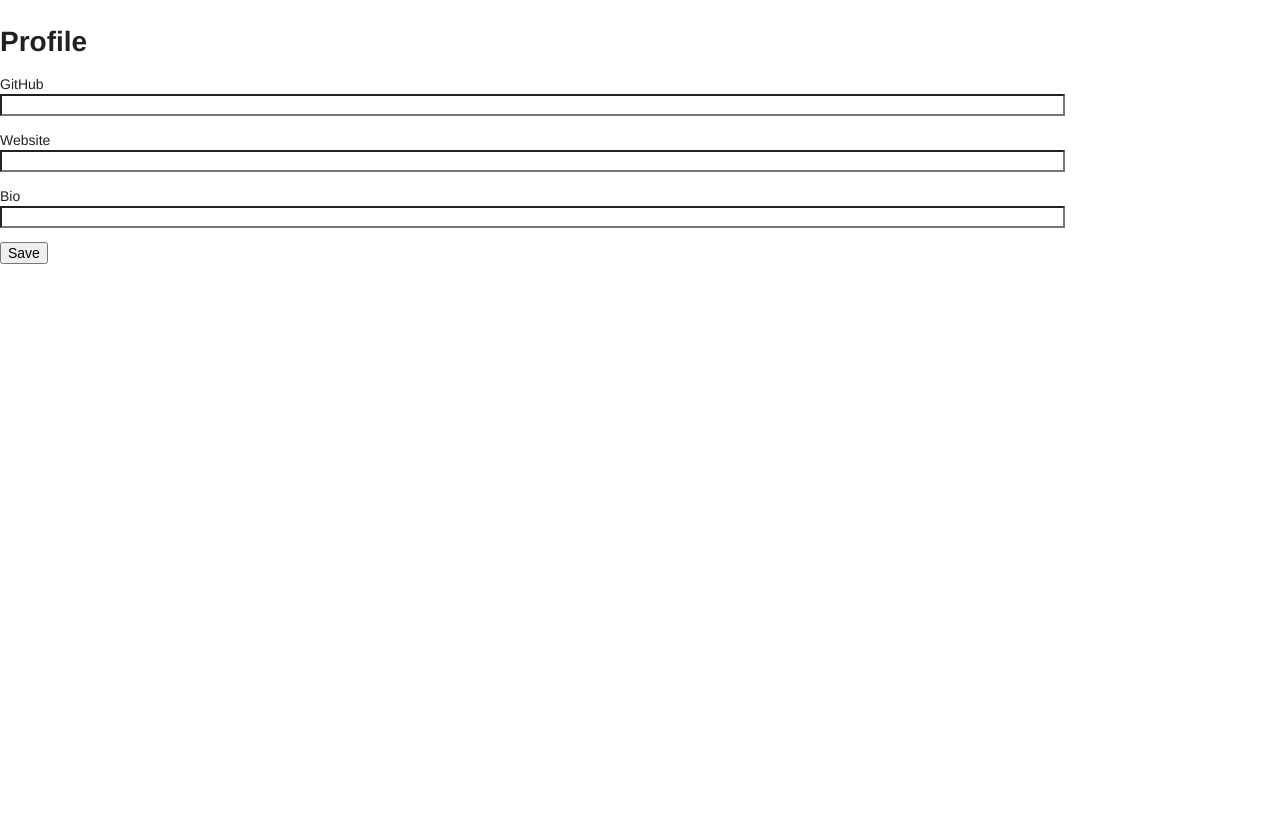
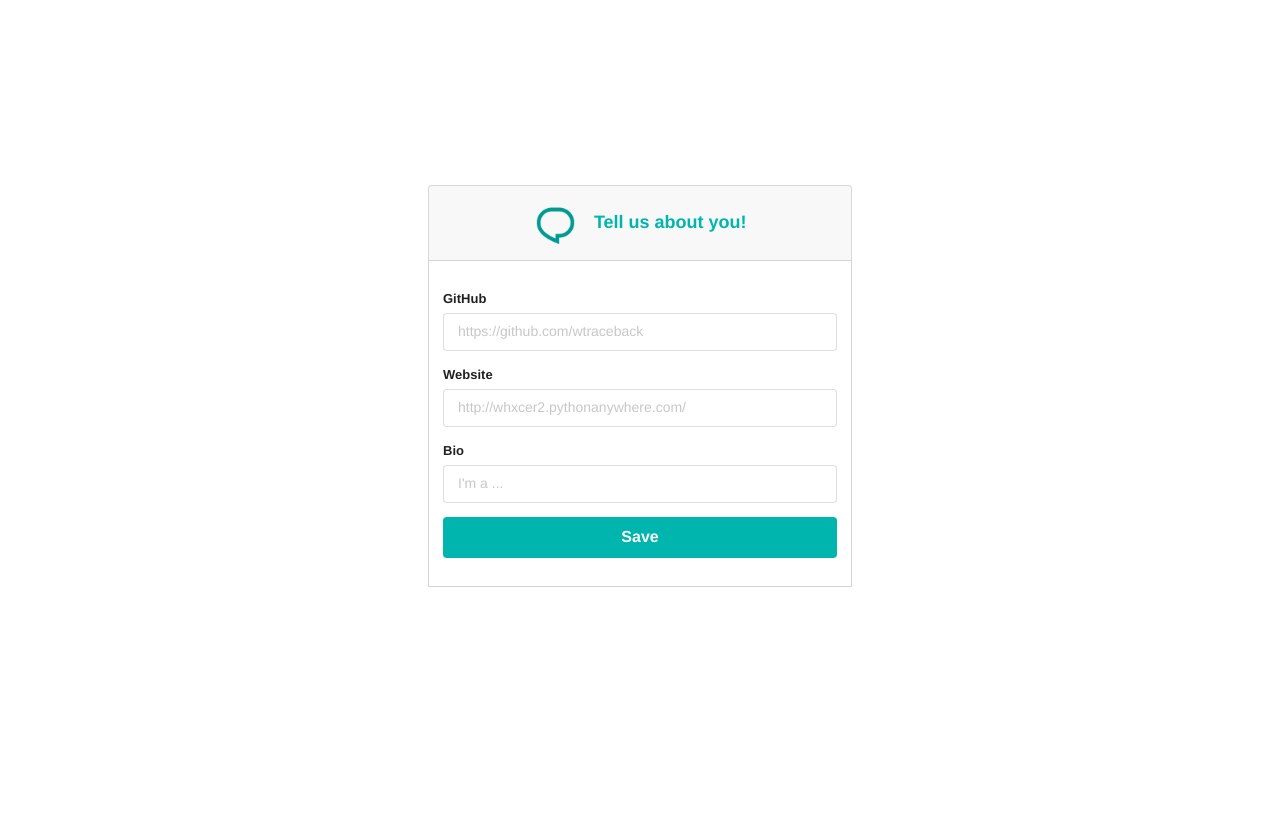
Before and after one commit to wtraceback/Chatroom, a Flask app: page /profile in a window 1280 px wide. After the commit the page ends 587 px from the top, so only its background shows below. Run offline with Flask 2, Linux system fonts and the light colour scheme; the visitor is signed in with stand-in values (Sample User, id 1); data comes from the database, SQL or seed files in the repository; some libraries are stand-ins or nearby versions; some web fonts are replaced.

Commit message:
使用 semantic-ui 美化 profile 画面

```diff
--- a/app/chat/routes.py
+++ b/app/chat/routes.py
@@ -1,9 +1,8 @@
-from flask import render_template, redirect, url_for
+from flask import render_template, redirect, url_for, request, flash
 from flask_login import login_required, current_user
 from app import db
 from app.chat import chat_bp
 from app.models import User, Message
-from app.forms import ProfileForm
 
 
 @chat_bp.route('/')
@@ -16,12 +15,10 @@ def index():
 @chat_bp.route('/profile', methods=['GET', 'POST'])
 @login_required
 def profile():
-    form = ProfileForm()
-    if form.validate_on_submit():
-        github = form.github.data
-        website = form.website.data
-        bio = form.bio.data
-        print('github = {}, website = {}, bio = {}'.format(github, website, bio))
+    if request.method == 'POST':
+        github = request.form['github']
+        website = request.form['website']
+        bio = request.form['bio']
 
         current_user.github = github
         current_user.website = website
@@ -29,7 +26,4 @@ def profile():
         db.session.commit()
         return redirect(url_for('chat.index'))
 
-    form.github.data = current_user.github
-    form.website.data = current_user.website
-    form.bio.data = current_user.bio
-    return render_template('chat/profile.html', form=form)
+    return render_template('chat/profile.html')
--- a/app/static/css/style.css
+++ b/app/static/css/style.css
@@ -96,3 +96,8 @@ body > .grid {
     margin-left: 70px;
     resize: none !important;
 }
+
+/* profile */
+.profile.ui.segment {
+    padding: 2em 1em;
+}
--- a/app/static/js/form.js
+++ b/app/static/js/form.js
@@ -81,7 +81,50 @@ $(document).ready(function() {
                         prompt: 'Your confirm password must be match the value of the password field'
                     }
                 ]
-            }
+            },
+        }
+    });
+
+    // profile form
+    $('.profile.ui.form').form({
+        inline: true,
+        fields: {
+            github: {
+                identifier: 'github',
+                optional: true,
+                rules: [
+                    {
+                        type: 'url',
+                        prompt: 'Please enter a valid url'
+                    }, {
+                        type: 'maxLength[128]',
+                        prompt: 'Your github must be not more than {ruleValue} characters'
+                    }
+                ]
+            },
+            website: {
+                identifier: 'website',
+                optional: true,
+                rules: [
+                    {
+                        type: 'url',
+                        prompt: 'Please enter a valid url'
+                    }, {
+                        type: 'maxLength[128]',
+                        prompt: 'Your website must be not more than {ruleValue} characters'
+                    }
+                ]
+            },
+            bio: {
+                identifier: 'bio',
+                optional: true,
+                rules: [
+                    {
+                        type: 'maxLength[128]',
+                        prompt: 'Your bio must be not more than {ruleValue} characters'
+                    }
+                ]
+            },
         }
     });
 });
--- a/app/templates/chat/profile.html
+++ b/app/templates/chat/profile.html
@@ -8,36 +8,53 @@
 {% endblock %}
 
 {% block content %}
-    <h1>Profile</h1>
-    <form class="" action="" method="post">
-        {{ form.hidden_tag() }}
+    <div class="ui middle aligned center aligned grid">
+        <div class="column">
+            <div class="ui top attached message">
+                <h3 class="ui teal image header">
+                    <img src="{{ url_for('static', filename='logo.png') }}" class="image">
+                    <div class="content">
+                        Tell us about you!
+                    </div>
+                </h3>
+            </div>
 
-        <p>
-            {{ form.github.label }}<br>
-            {{ form.github(size=128) }}
-            {% for error in form.github.errors %}
-                <span style="color: red;">[{{ error }}]</span>
-            {% endfor %}
-        </p>
+            <form class="profile ui form attached left aligned fluid segment" action="{{ url_for('chat.profile') }}" method="post">
+                <input id="csrf_token" name="csrf_token" type="hidden" value="{{ csrf_token() }}">
 
-        <p>
-            {{ form.website.label }}<br>
-            {{ form.website(size=128) }}
-            {% for error in form.website.errors %}
-                <span style="color: red;">[{{ error }}]</span>
-            {% endfor %}
-        </p>
+                <div class="field">
+                    <label for="github">GitHub</label>
+                    <input id="github" name="github" type="text" placeholder="https://github.com/wtraceback"
+                        value="{{ current_user.github or '' }}">
+                </div>
 
-        <p>
-            {{ form.bio.label }}<br>
-            {{ form.bio(size=128) }}
-            {% for error in form.bio.errors %}
-                <span style="color: red;">[{{ error }}]</span>
-            {% endfor %}
-        </p>
+                <div class="field">
+                    <label for="website">Website</label>
+                    <input id="website" name="website" type="text" placeholder="http://whxcer2.pythonanywhere.com/"
+                        value="{{ current_user.website or '' }}">
+                </div>
 
-        <p>
-            {{ form.submit() }}
-        </p>
-    </form>
+                <div class="field">
+                    <label for="bio">Bio</label>
+                    <input id="bio" name="bio" type="text" placeholder="I'm a ..."
+                        value="{{ current_user.bio or '' }}">
+                </div>
+
+                <div class="ui fluid large teal submit button">Save</div>
+            </form>
+
+            {% with messages = get_flashed_messages() %}
+                {% if messages %}
+                    {% for message in messages %}
+                        <div class="ui warning message">
+                            <i class="close icon"></i>
+                            <div>
+                                {{ message }}
+                            </div>
+                        </div>
+                    {% endfor %}
+                {% endif %}
+            {% endwith %}
+        </div>
+    </div>
 {% endblock %}
```
